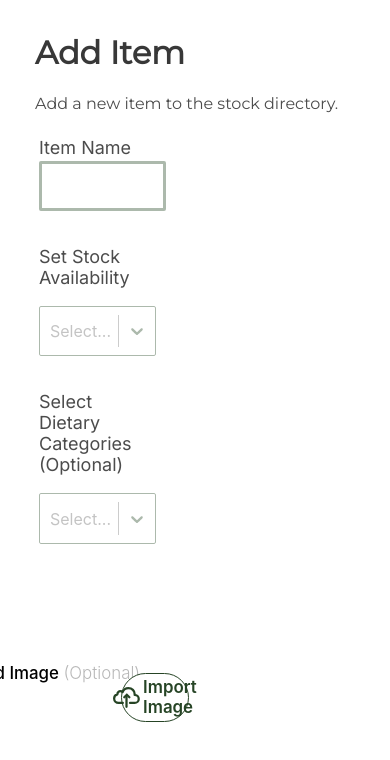
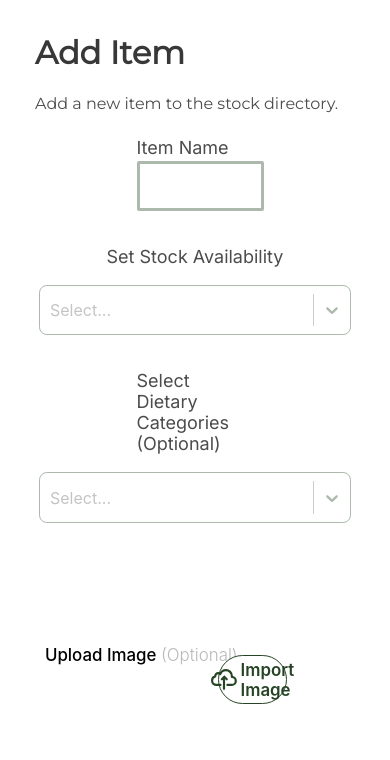
Before and after one commit to codebase-berkeley/berkeley-food-pantry, a React (Create React App) app in the folder client/: page / in a window 390 px wide. Shown: the top 760 px of the page. Built offline with nearby package versions, Linux system fonts and the light colour scheme.

Commit message:
my vs code wont stop crashing

```diff
--- a/client/src/add_food.css
+++ b/client/src/add_food.css
@@ -219,7 +219,7 @@ label, input {
         flex-direction: column;
         border: none;
         justify-content: center;
-        align-items: flex-start;
+        align-items: center;
         height: auto;
         width: auto;
         margin-top: 10%;
@@ -234,4 +234,12 @@ label, input {
         width: 100vw;
         font-family: "Montserrat";
     }
+    .stock-dropdown {
+        display: flex;
+        width: 100%;
+        align-items: center;
+    }
+    .categories-dropdown {
+        align-items: center;
+    }
 }
--- a/client/src/add_food.js
+++ b/client/src/add_food.js
@@ -44,12 +44,11 @@ const customStyles = {
         boxShadow: state.isFocused ? '1.5px solid #ACB9AC' : '1.5px solid #ACB9AC',
         '&:hover': {
             border: state.isFocused ? '1.5px solid #ACB9AC' : '1.5px solid #ACB9AC'
+        },
+        "@media screen and (orientation: portrait)": {
+            width: '80vw',
+            borderRadius: '2vw'
         }
-        // container
-        // "@media only screen and (max-width: 1200px)": {
-        //     ...provided["@media only screen and (max-width: 1200px)"],
-        //     marginRight: "1.5rem",
-        // }
     }),
 
     multiValue: (provided, state) => {
@@ -86,6 +85,8 @@ export default function AddFood() {
                             <p id="filterControlLabel">Set Stock Availability</p>
                             <div id="filter-dropdown">
                                 <Select className="custom-dropdown"
+                                    menuPlacement='auto'
+                                    menuPosition='fixed'
                                     styles={customStyles}
                                     closeMenuOnSelect={false}
                                     components={animatedComponents}
```
